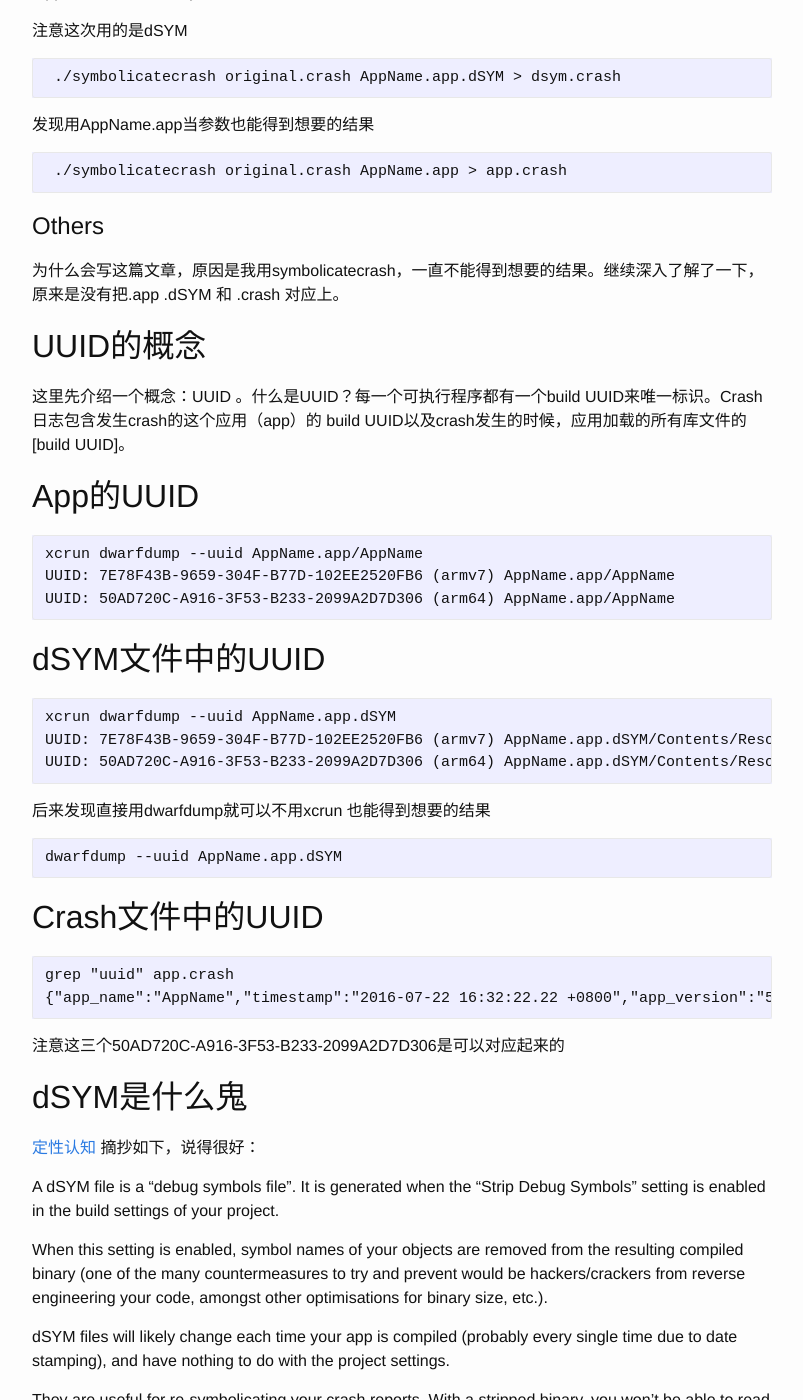
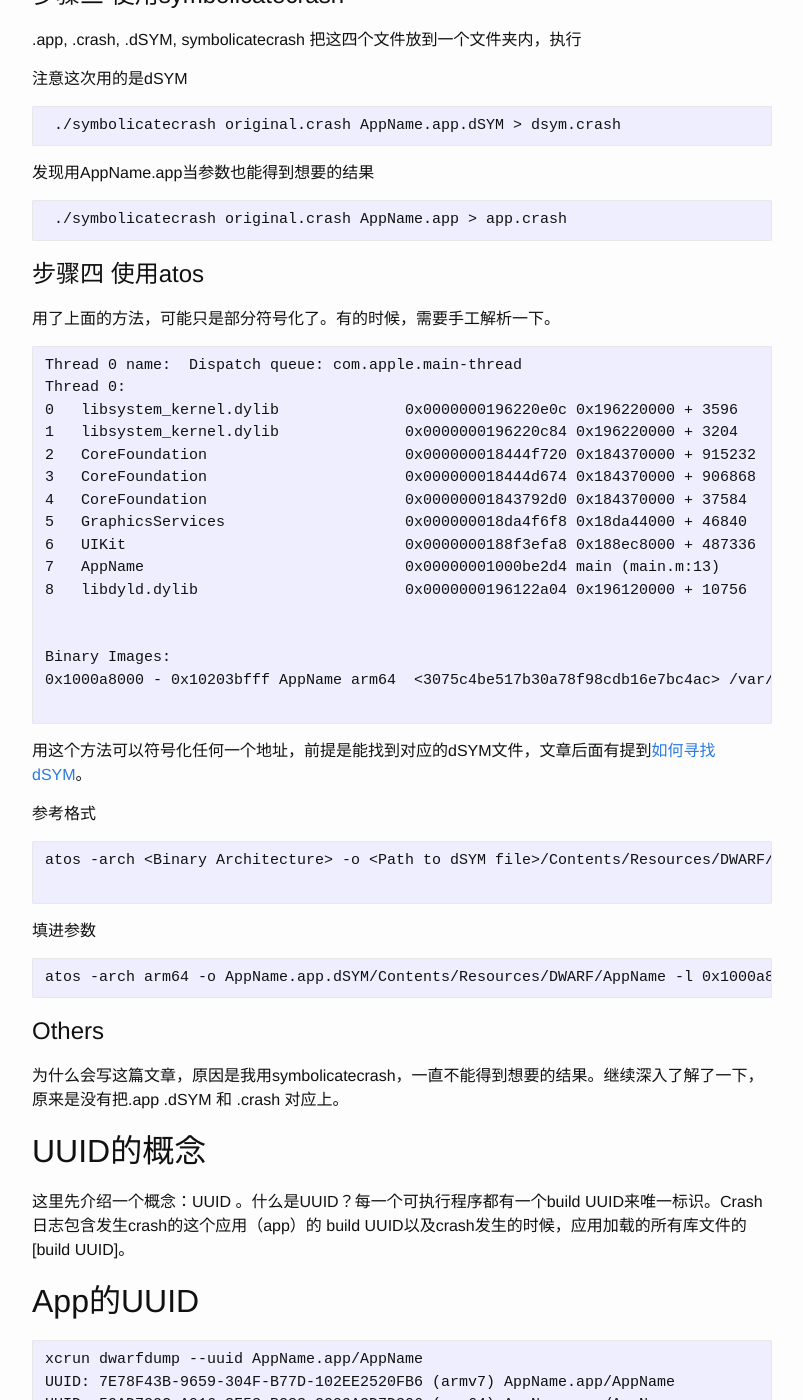
Before and after one commit to toolazytoname/toolazytoname.github.io, a Jekyll site: the page built from _posts/2016-07-23-symbolicatecrash.markdown, in a window 1280 px wide and 1400 px high, scrolled down 990 px. Shown: the whole window, without its empty margins (238-1041 px from the left). Built offline with Jekyll 4.4.1, drawn with Linux system fonts in a browser that asks for light colours; some of the changed text lies outside the part shown.

Commit message:
edit 2016-07-23-symbolicatecrash.markdown

```diff
--- a/_posts/2016-07-23-symbolicatecrash.markdown
+++ b/_posts/2016-07-23-symbolicatecrash.markdown
@@ -11,12 +11,14 @@ categories: iOS Debug 技巧
 * [步骤一 find](#find)
 * [步骤二 设置DEVELOPER_DIR](#set)
 * [步骤三 使用symbolicatecrash](#use)
+* [步骤四 使用atos](#atos)
 * [Others](#others)
 	* [UUID的概念](#UUID)
 	* [App的UUID](#AppUUID)
 	* [dSYM文件中的UUID](#dSYMUUID)
 	* [Crash文件中的UUID](#crashUUID)
 	* [dSYM是什么鬼](#dSYM)
+	* [如何寻找dSYM](#finddSYM)
 * [Reference](#reference)
 
 
@@ -61,6 +63,45 @@ export DEVELOPER_DIR=/Applications/Xcode.app/Contents/Developer
 ~~~
  ./symbolicatecrash original.crash AppName.app > app.crash
 ~~~
+
+步骤四 使用atos<a name="atos"></a>
+===
+用了上面的方法，可能只是部分符号化了。有的时候，需要手工解析一下。
+
+~~~
+Thread 0 name:  Dispatch queue: com.apple.main-thread
+Thread 0:
+0   libsystem_kernel.dylib        	0x0000000196220e0c 0x196220000 + 3596
+1   libsystem_kernel.dylib        	0x0000000196220c84 0x196220000 + 3204
+2   CoreFoundation                	0x000000018444f720 0x184370000 + 915232
+3   CoreFoundation                	0x000000018444d674 0x184370000 + 906868
+4   CoreFoundation                	0x00000001843792d0 0x184370000 + 37584
+5   GraphicsServices              	0x000000018da4f6f8 0x18da44000 + 46840
+6   UIKit                         	0x0000000188f3efa8 0x188ec8000 + 487336
+7   AppName                   	   	0x00000001000be2d4 main (main.m:13)
+8   libdyld.dylib                 	0x0000000196122a04 0x196120000 + 10756
+
+
+Binary Images:
+0x1000a8000 - 0x10203bfff AppName arm64  <3075c4be517b30a78f98cdb16e7bc4ac> /var/mobile/Containers/Bundle/Application/5AE5E4AA-11ED-4301-AC07-54ED50C72E7D/AppName.app/SOHUVideoHD
+
+~~~
+
+用这个方法可以符号化任何一个地址，前提是能找到对应的dSYM文件，文章后面有提到[如何寻找dSYM](#finddSYM)。
+
+参考格式
+
+~~~
+atos -arch <Binary Architecture> -o <Path to dSYM file>/Contents/Resources/DWARF/<binary image name> -l <load address> <address to symbolicate>
+
+~~~
+
+填进参数
+
+~~~
+atos -arch arm64 -o AppName.app.dSYM/Contents/Resources/DWARF/AppName -l 0x1000a8000 0x00000001000be2d4
+~~~
+
 
 Others<a name="others"></a>
 ===
@@ -165,6 +206,59 @@ They are useful for re-symbolicating your crash reports. With a stripped binary,
 ~~~
 
 
+如何寻找dSYM<a name="finddSYM"></a>
+----
+
+用一下方法，如果本地有这个文件，就可以通过UUID找到。
+
+参数来源
+
+参考
+
+~~~
+$ grep --after-context=1000 "Binary Images:" <Path to Crash Report> | grep <Binary Name>
+
+~~~
+
+填进去参数。
+
+~~~
+grep --after-context=1000 "Binary Images:" original.crash | grep AppName
+0x1000a8000 - 0x10203bfff AppName arm64  <3075c4be517b30a78f98cdb16e7bc4ac> /var/mobile/Containers/Bundle/Application/5AE5E4AA-11ED-4301-AC07-54ED50C72E7D/AppName.app/AppName
+
+~~~
+
+可以先用spotlight试试搜索
+
+~~~
+3075c4be517b30a78f98cdb16e7bc4ac
+~~~
+
+可以直接得到结果。
+
+
+
+另一种方法是把uuid拿出来，转成大写，用横杆分成五组，8-4-4-4-12 (XXXXXXXX-XXXX-XXXX-XXXX-XXXXXXXXXXXX)
+
+用以下格式
+
+~~~
+mdfind "com_apple_xcode_dsym_uuids == <UUID>"
+~~~
+
+填进参数，就能找到这个dSYM文件
+
+~~~
+
+mdfind "com_apple_xcode_dsym_uuids == 3075C4BE-517B-30A7-8F98-CDB16E7BC4AC"
+/Desktop/crack/AppName.app.dSYM
+
+~~~
+
+
+
+
+
 Reference
 ===
 - [分析iOS Crash文件：符号化iOS Crash文件的3种方法](http://www.cocoachina.com/industry/20140514/8418.html
```
